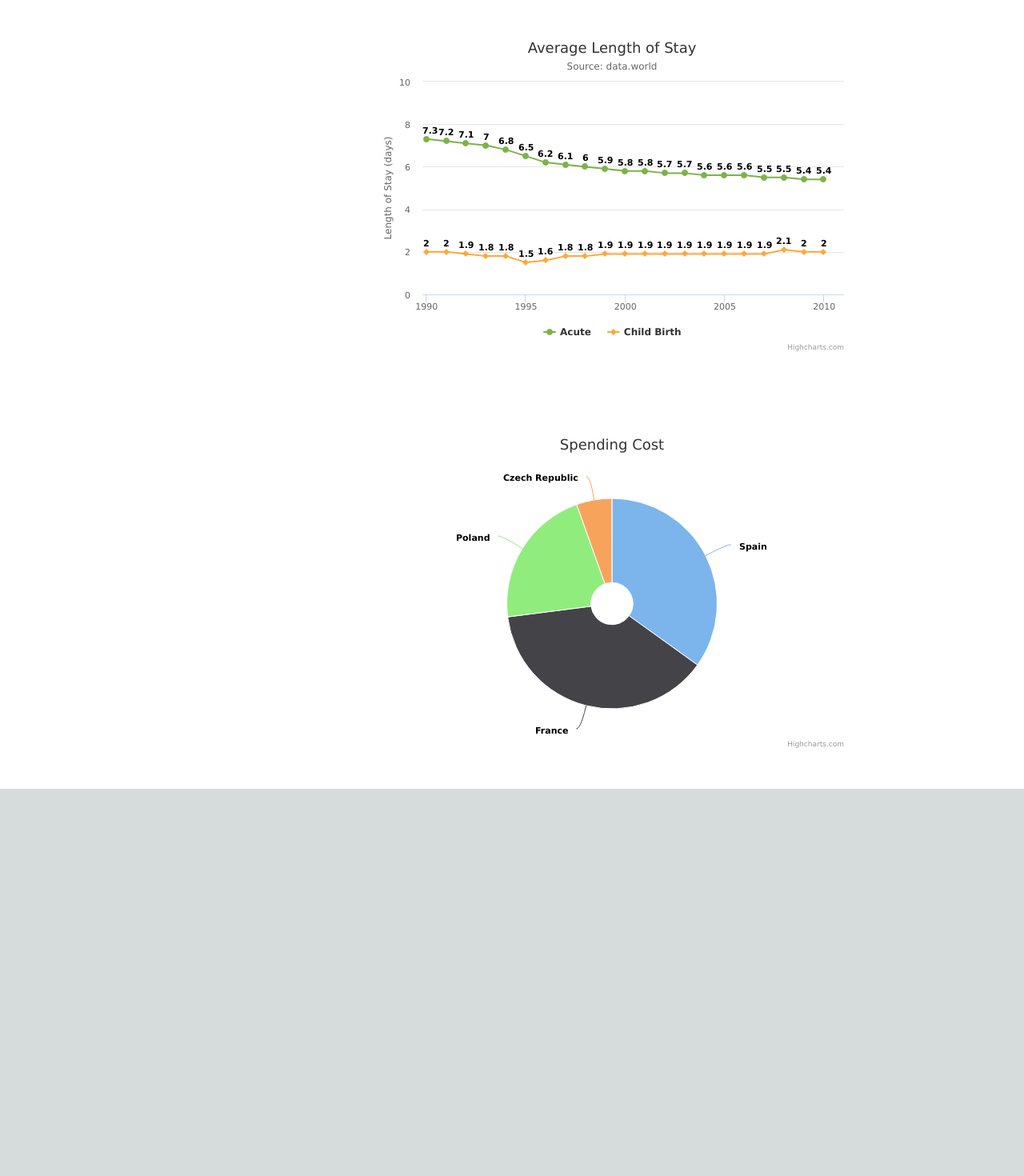
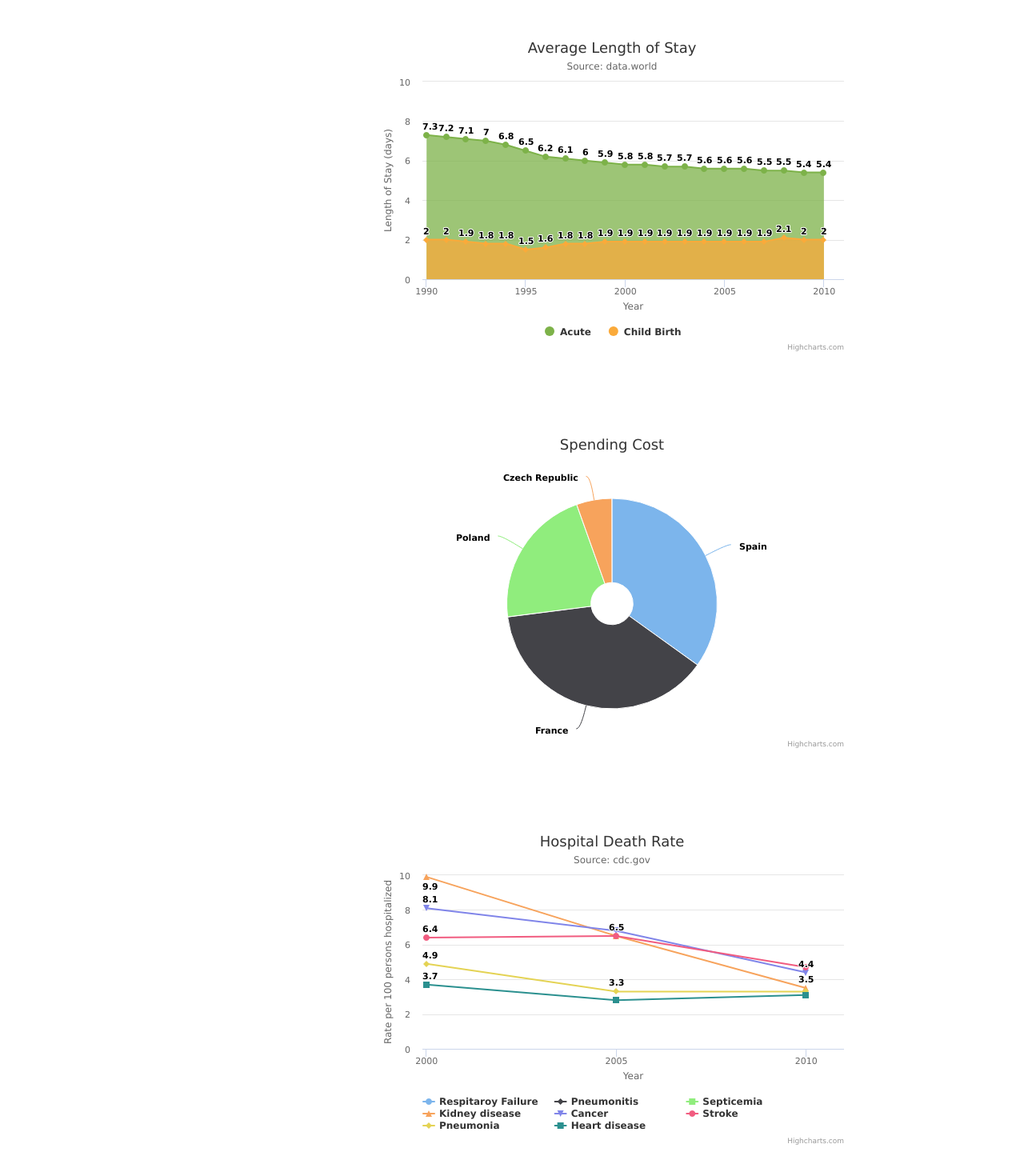
Before and after one commit to thivu19/argo-hospital-dashboard, a Next.js app: page /hospital in a window 1280 px wide. Shown: the part 580-2050 px from the top of the page at 80% size. Before the commit the page ends 1566 px from the top, so only its background shows below. Built offline with nearby package versions, Linux system fonts and the light colour scheme.

Commit message:
feat: added container chart

```diff
--- /dev/null
+++ b/components/HighCharts/containerChart.tsx
@@ -0,0 +1,61 @@
+import * as Highcharts from 'highcharts';
+import acute from '../../public/acute_data';
+import childbirth from '../../public/childbirth_data';
+
+const acuteValues: number[] = acute.map((object) => object.Value);
+const childbirthValues: number[] = childbirth.map((object) => object.Value);
+
+const lengthOfStay: Highcharts.Options = {
+  chart: {
+    type: 'container',
+  },
+  title: {
+    text: 'Average Length of Stay',
+  },
+  subtitle: {
+    text: 'Source: data.world',
+  },
+  xAxis: {
+    title: {
+      text: 'Year',
+    },
+    type: 'datetime',
+    dateTimeLabelFormats: {
+      year: '%Y',
+    },
+    max: Date.UTC(2010, 11, 31),
+  },
+  yAxis: {
+    min: 0,
+    max: 10,
+    title: {
+      text: 'Length of Stay (days)',
+    },
+  },
+  plotOptions: {
+    series: {
+      pointStart: Date.UTC(1990, 0, 1),
+      pointInterval: 365 * 24 * 3600 * 1000, // One year in milliseconds
+
+      dataLabels: {
+        enabled: true,
+      },
+    },
+  },
+  series: [
+    {
+      name: 'Acute',
+      type: 'area',
+      color: '#7db249',
+      data: acuteValues,
+    },
+    {
+      name: 'Child Birth',
+      type: 'area',
+      color: '#faaa3a',
+      data: childbirthValues,
+    },
+  ],
+};
+
+export default lengthOfStay;
--- a/components/HighCharts/lineChart.tsx
+++ b/components/HighCharts/lineChart.tsx
@@ -1,21 +1,19 @@
 import * as Highcharts from 'highcharts';
-import acute from '../../public/acute_data';
-import childbirth from '../../public/childbirth_data';
 
-const acuteValues: number[] = acute.map((object) => object.Value);
-const childbirthValues: number[] = childbirth.map((object) => object.Value);
-
-const lengthOfStay: Highcharts.Options = {
+const mortalityRate: Highcharts.Options = {
   chart: {
-    type: 'line',
+    type: 'container',
   },
   title: {
-    text: 'Average Length of Stay',
+    text: 'Hospital Death Rate',
   },
   subtitle: {
-    text: 'Source: data.world',
+    text: 'Source: cdc.gov',
   },
   xAxis: {
+    title: {
+      text: 'Year',
+    },
     type: 'datetime',
     dateTimeLabelFormats: {
       year: '%Y',
@@ -26,13 +24,13 @@ const lengthOfStay: Highcharts.Options = {
     min: 0,
     max: 10,
     title: {
-      text: 'Length of Stay (days)',
+      text: 'Rate per 100 persons hospitalized',
     },
   },
   plotOptions: {
     series: {
-      pointStart: Date.UTC(1990, 0, 1),
-      pointInterval: 365 * 24 * 3600 * 1000, // One year in milliseconds
+      pointStart: Date.UTC(2000, 0, 1),
+      pointInterval: 365 * 24 * 3600 * 1000 * 5, // One year in milliseconds
 
       dataLabels: {
         enabled: true,
@@ -41,18 +39,46 @@ const lengthOfStay: Highcharts.Options = {
   },
   series: [
     {
-      name: 'Acute',
+      name: 'Respitaroy Failure',
       type: 'line',
-      color: '#7db249',
-      data: acuteValues,
+      data: [25.3, 19.3, 16.5],
     },
     {
-      name: 'Child Birth',
+      name: 'Pneumonitis',
       type: 'line',
-      color: '#faaa3a',
-      data: childbirthValues,
+      data: [17.4, 15.2, 13.6],
+    },
+    {
+      name: 'Septicemia',
+      type: 'line',
+      data: [13.9, 19.3, 16.3],
+    },
+    {
+      name: 'Kidney disease',
+      type: 'line',
+      data: [9.9, 6.5, 3.5],
+    },
+    {
+      name: 'Cancer',
+      type: 'line',
+      data: [8.1, 6.8, 4.4],
+    },
+    {
+      name: 'Stroke',
+      type: 'line',
+      data: [6.4, 6.5, 4.7],
+    },
+    {
+      name: 'Pneumonia',
+      type: 'line',
+      data: [4.9, 3.3, 3.3],
+    },
+    {
+      name: 'Heart disease',
+      type: 'line',
+      data: [3.7, 2.8, 3.1],
     },
   ],
 };
 
-export default lengthOfStay;
+export default mortalityRate;
--- a/pages/hospital.tsx
+++ b/pages/hospital.tsx
@@ -1,5 +1,6 @@
 import options from '@/components/HighCharts/barChart';
-import lengthOfStay from '@/components/HighCharts/lineChart';
+import lengthOfStay from '@/components/HighCharts/containerChart';
+import mortalityRate from '@/components/HighCharts/lineChart';
 import cost from '@/components/HighCharts/radiusPieChart';
 import { AppBar, Box, Typography } from '@mui/material';
 import * as Highcharts from 'highcharts';
@@ -10,6 +11,7 @@ import PrimaryLayout from '../components/layouts/primary/PrimaryLayout';
 import SidebarLayout from '../components/layouts/sidebar/SidebarLayout';
 import styles from '../styles/Hospital.module.css';
 import { NextPageWithLayout } from './page';
+
 const Hospital: NextPageWithLayout = (props: HighchartsReact.Props) => {
   const chartComponentRef = useRef<HighchartsReact.RefObject>(null);
 
@@ -17,6 +19,7 @@ const Hospital: NextPageWithLayout = (props: HighchartsReact.Props) => {
     <Box className="bg-gradient-to-r from-cyan-500 to-blue-500">
       <Typography className="title">Hospital KPI Dashboard</Typography>
       <Box className={styles.display}>
+        <Typography>Hospital KPI DashBoard</Typography>
         <Box className={styles.chart}>
           <HighchartsReact
             className="stackedbar"
@@ -39,6 +42,15 @@ const Hospital: NextPageWithLayout = (props: HighchartsReact.Props) => {
             className="radiusPieChart"
             highcharts={Highcharts}
             options={cost}
+            ref={chartComponentRef}
+            {...props}
+          />
+        </Box>
+        <Box className={styles.chart}>
+          <HighchartsReact
+            className="radiusPieChart"
+            highcharts={Highcharts}
+            options={mortalityRate}
             ref={chartComponentRef}
             {...props}
           />
```
